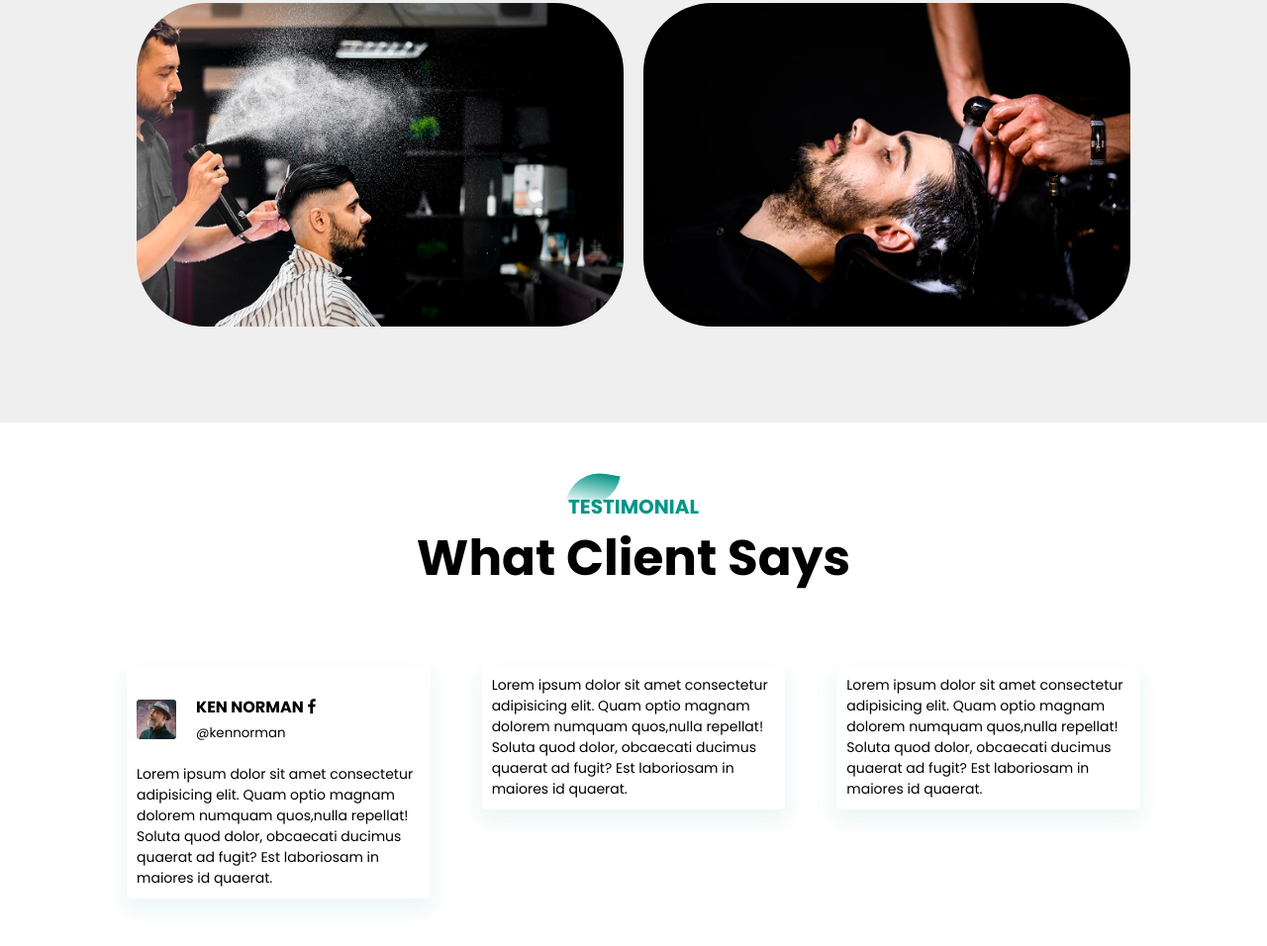
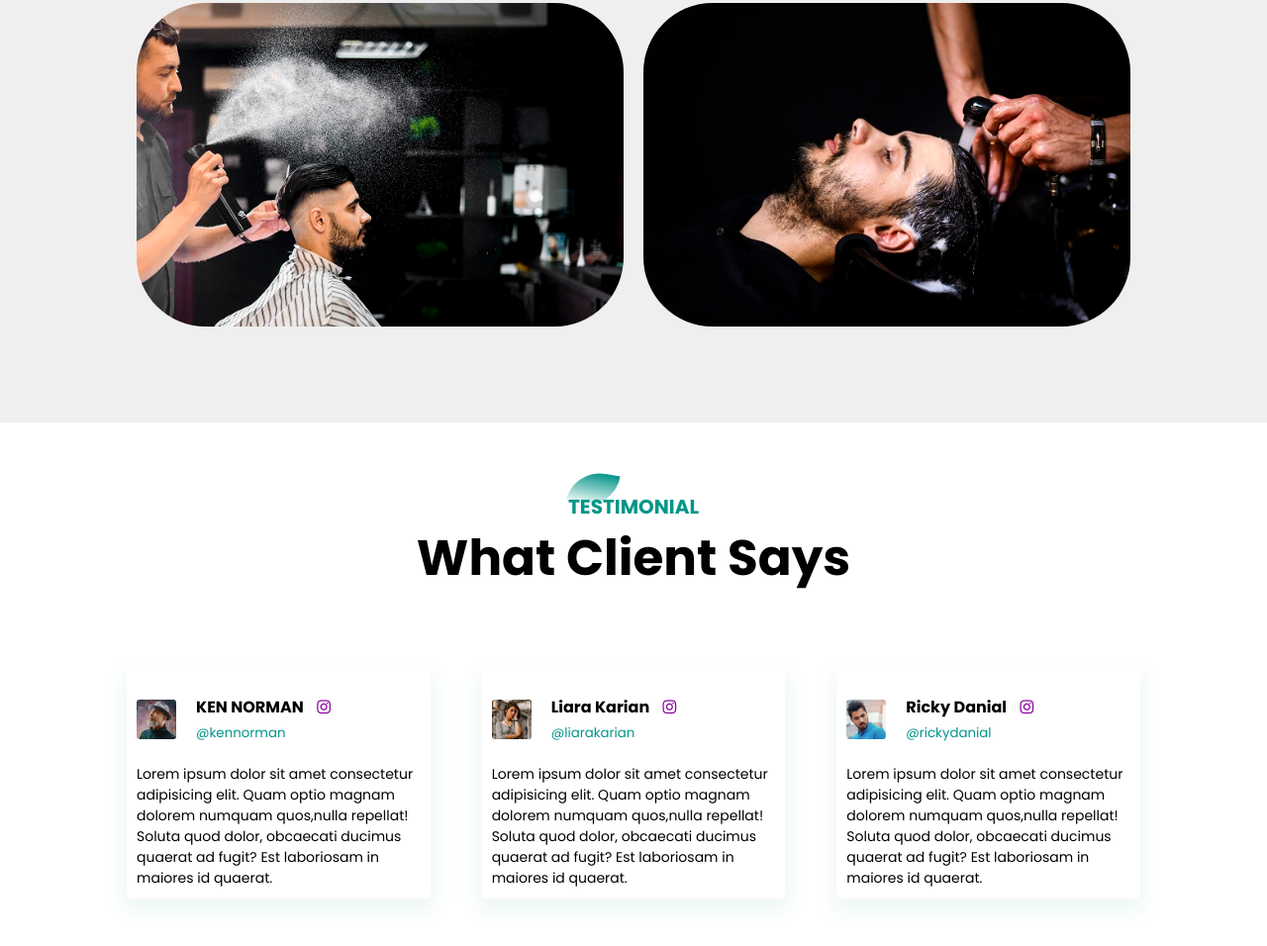
Before and after one commit to Gsure-tech/Student_wallet, a plain HTML site: page FarmWeb/index.html in a window 1280 px wide. Shown: the part 2200-3156 px from the top of the page at 99% size. Drawn offline with Linux system fonts and the light colour scheme.

Commit message:
completed the testimonial section

```diff
--- a/FarmWeb/assets/styles/style.css
+++ b/FarmWeb/assets/styles/style.css
@@ -328,6 +328,7 @@ hr {
     border-radius: 5px;
     box-shadow: 0 10px 20px 3px #00968814;
     cursor: pointer;
+    transition: transform .5s;
 }
 .testimonial-col p{
     font-size: 14px;
@@ -343,3 +344,19 @@ hr {
     margin-right: 20px;
     border-radius: 3px;
 }
+.user-info .fa{
+  margin-left: 10px;
+  color:#8b01a0;
+  font-size: 20;
+}
+.user-info small{
+  color: #009688;
+}
+.testimonial-col:hover{
+  transform: translateY(-7px);
+}
+@media screen and (max-width: 770px) {
+  .testimonial-col{
+    flex-basis: 100%;
+  }
+}
--- a/FarmWeb/index.html
+++ b/FarmWeb/index.html
@@ -158,7 +158,7 @@
                 <div class="user">
                     <img src="./assets/images/img-1.jpg">
                     <div class="user-info">
-                        <h4>KEN NORMAN <i class="fa fa-facebook"></i></h4>
+                        <h4>KEN NORMAN <i class="fa fa-instagram"></i></h4>
                         <small>@kennorman</small>
                     </div>
                 </div>
@@ -170,6 +170,13 @@
                 </p>
             </div>
             <div class="testimonial-col">
+                <div class="user">
+                    <img src="./assets/images/img-2.jpg">
+                    <div class="user-info">
+                        <h4>Liara Karian <i class="fa fa-instagram"></i></h4>
+                        <small>@liarakarian</small>
+                    </div>
+                </div>
                 <p>
                     Lorem ipsum dolor sit amet consectetur adipisicing elit. Quam optio
                      magnam dolorem numquam quos,nulla repellat! Soluta quod
@@ -178,6 +185,13 @@
                 </p>
             </div>
             <div class="testimonial-col">
+                <div class="user">
+                    <img src="./assets/images/img-3.jpg">
+                    <div class="user-info">
+                        <h4>Ricky Danial <i class="fa fa-instagram"></i></h4>
+                        <small>@rickydanial </small>
+                    </div>
+                </div>
                 <p>
                     Lorem ipsum dolor sit amet consectetur adipisicing elit. Quam optio
                      magnam dolorem numquam quos,nulla repellat! Soluta quod
```
